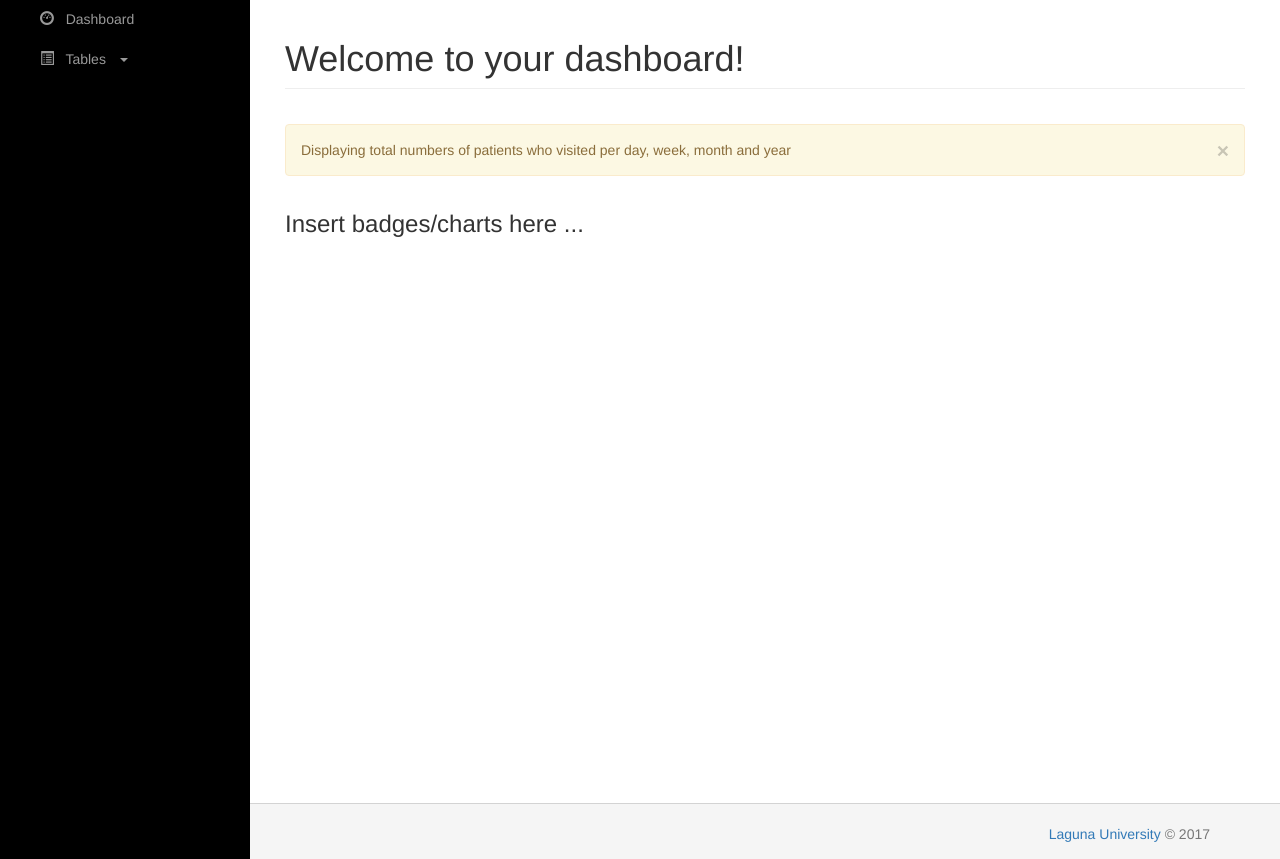
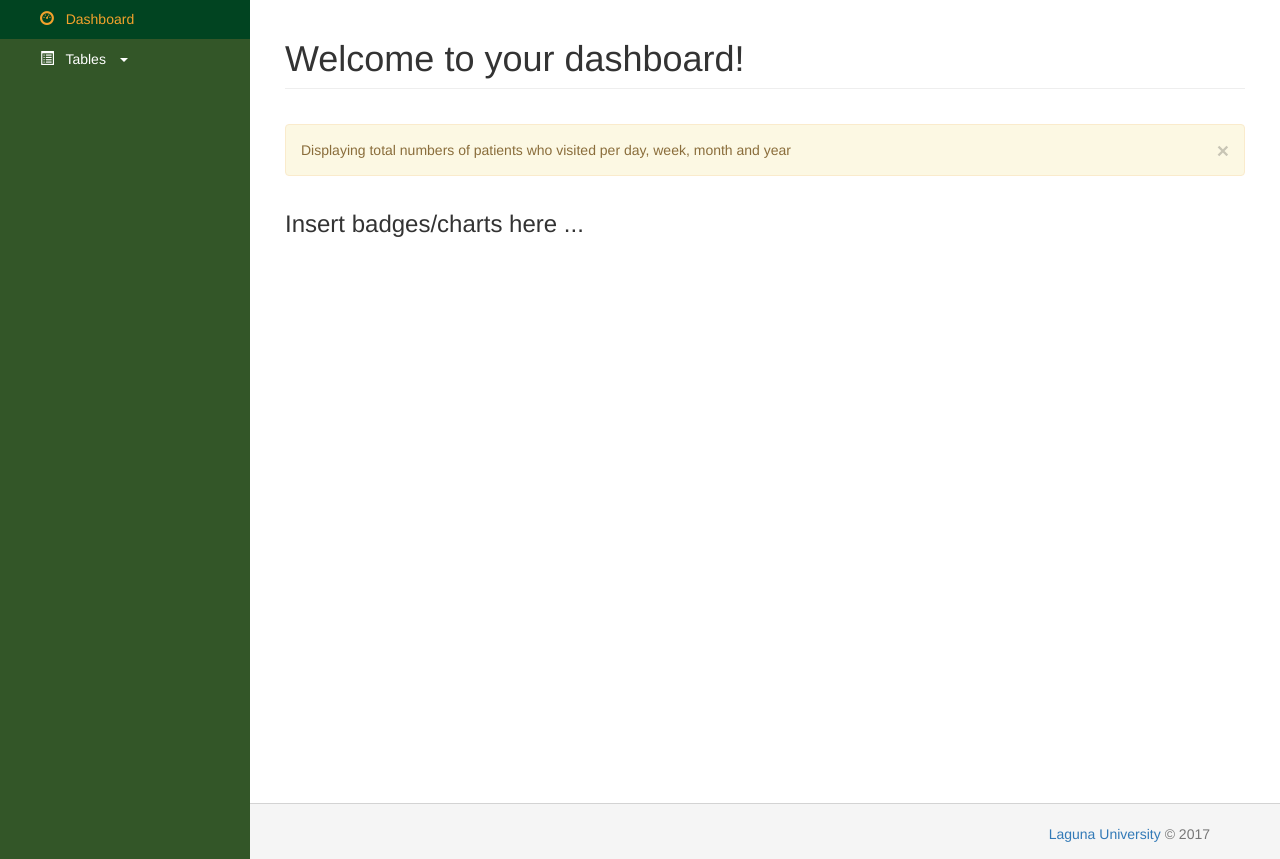
Before and after one commit to iambetheliz/LUMDRMS, a PHP site: page /dashboard.php in a window 1280 px wide. Shown: the part 51-910 px from the top of the page. Run offline with PHP 8.4, Linux system fonts and the light colour scheme; a user stored in the database is signed in; data comes from the database, SQL or seed files in the repository.

Commit message:
first commit

```diff
--- a/assets/css/simple-sidebar.css
+++ b/assets/css/simple-sidebar.css
@@ -28,7 +28,7 @@ body {
     height: 100%;
     margin-left: -250px;
     overflow-y: auto;
-    background: #000;
+    background: #335628;
     -webkit-transition: all 0.5s ease;
     -moz-transition: all 0.5s ease;
     -o-transition: all 0.5s ease;
@@ -60,6 +60,7 @@ body {
     margin: 0;
     padding: 0;
     list-style: none;
+    background-color: #335628;
 }
 
 .sidebar-nav li {
@@ -70,18 +71,26 @@ body {
 .sidebar-nav li a {
     display: block;
     text-decoration: none;
-    color: #999999;
+    color: #fff;
 }
 
+.sidebar-nav> li.active> a:hover,
 .sidebar-nav li a:hover {
     text-decoration: none;
-    color: #fff;
     background: rgba(255, 255, 255, 0.2);
 }
 
+.sidebar-nav> li.active> a,
 .sidebar-nav li a:active,
 .sidebar-nav li a:focus {
     text-decoration: none;
+    background-color: #014421;
+    color: #f3a22c;
+}
+
+.sidebar-nav>.active>a {
+    color: white;
+    background-color: #014421;
 }
 
 .sidebar-nav > .sidebar-brand {
```
